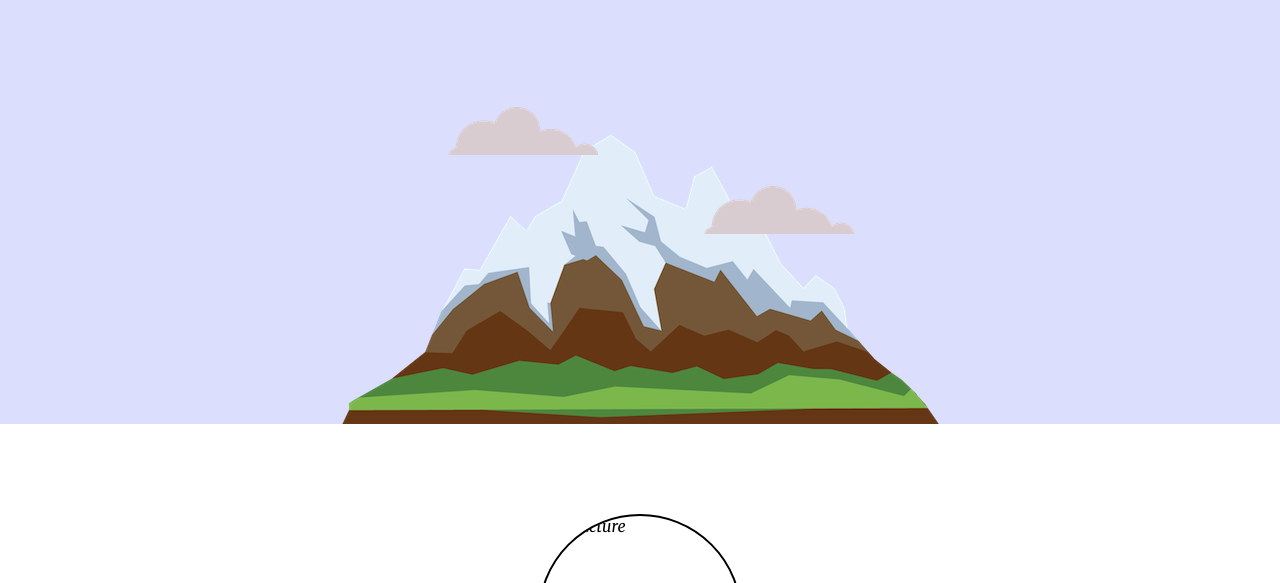
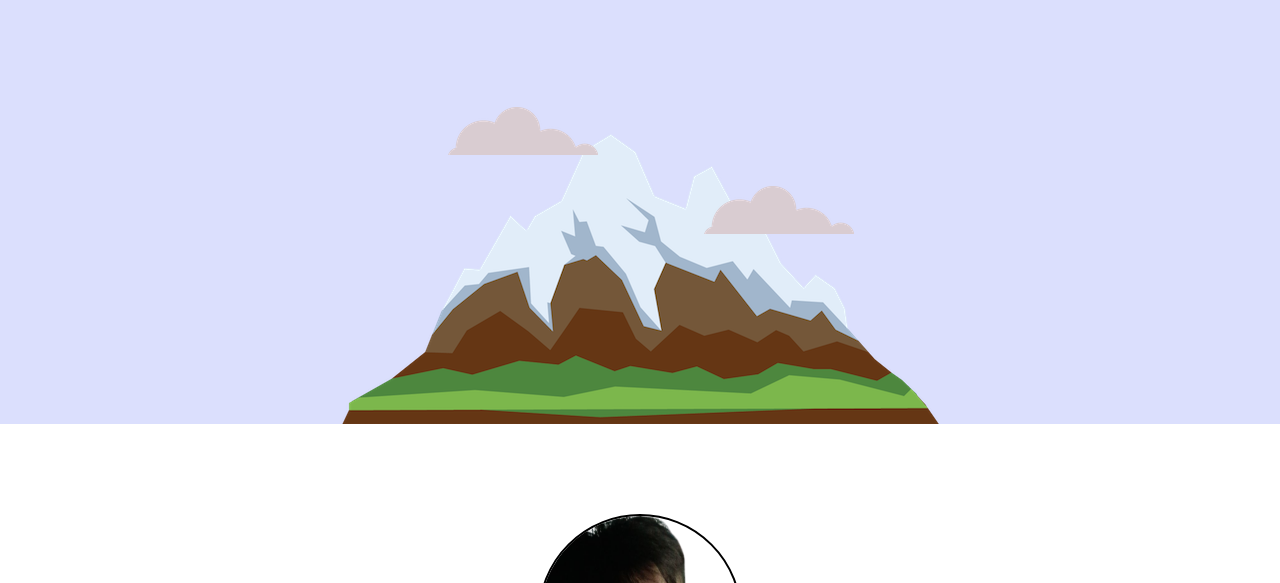
Before and after one commit to maikognrl/CV2, a plain HTML site: page index.html in a window 1280 px wide. Shown: the part 369-952 px from the top of the page. Drawn offline with Linux system fonts and the light colour scheme; the site is published under a folder, as on GitHub Pages, so addresses that start at the root find nothing.

Commit message:
Update index.html
remove forward slashes

```diff
--- a/index.html
+++ b/index.html
@@ -26,7 +26,7 @@
     </div>
     <div class="mid-container">
         <div class="imagecv">
-            <img src="/assets/maikoPic.png" alt="cv picture">
+            <img src="assets/maikoPic.png" alt="cv picture">
         </div>
         <h2>Hello.</h2>
         <p id="mid-text-p">I am an aspiring Front-end developer <br> 22 years old and located at Cebu.</p>
```
